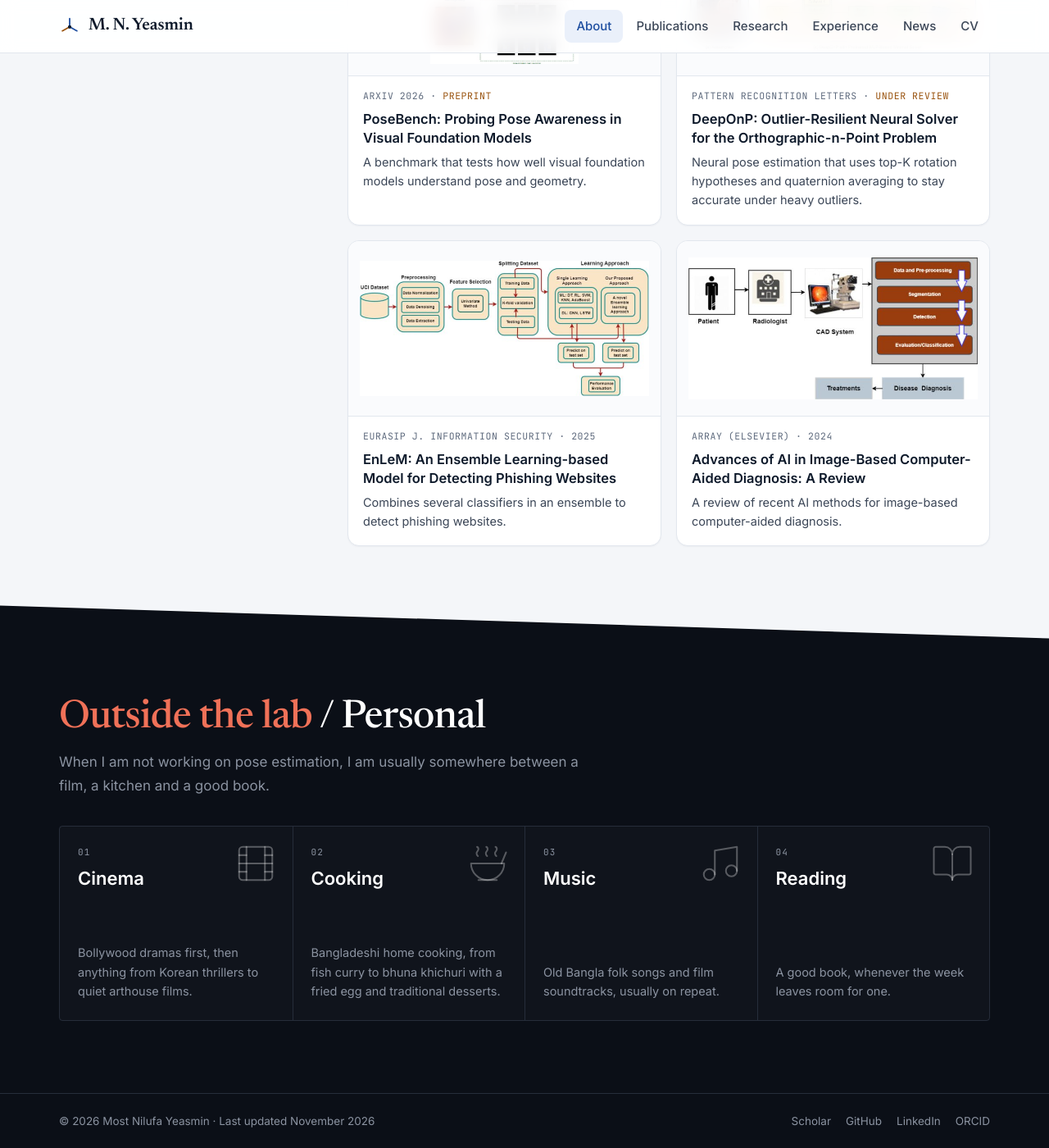
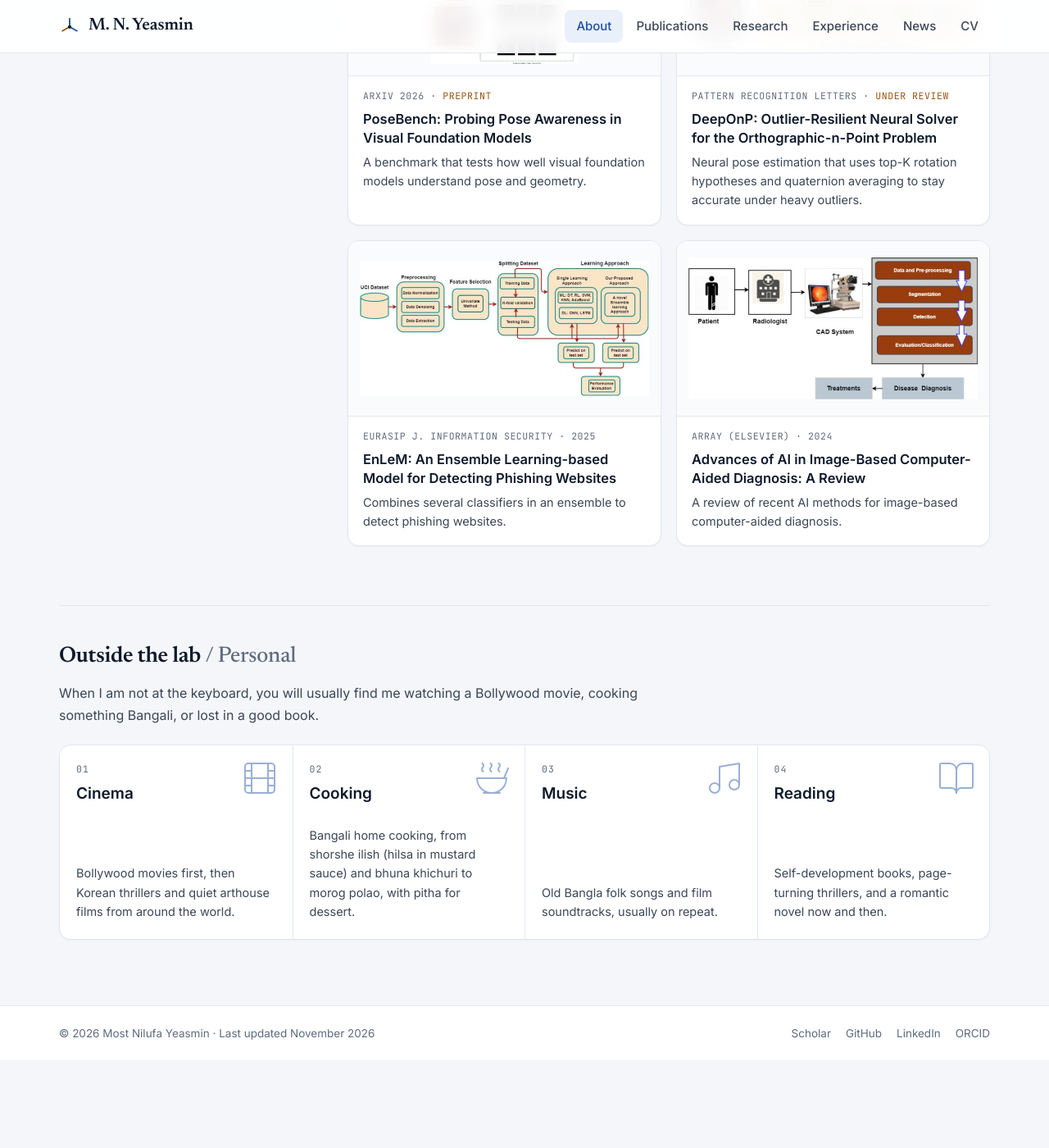
Before and after one commit to Nilufayeasmin299/mnyeasmin.github.io, a Jekyll site: the page built from index.html, in a window 1280 px wide and 1400 px high, scrolled down 1583 px. Shown: the whole window at 82% size. Built offline with Jekyll 4.4.1, drawn with Linux system fonts in a browser that asks for light colours; after the commit the page ends 2876 px from its top, so only the background shows below that.

Commit message:
Restyle "Outside the lab" in the site's own theme and rewrite it
Drop the dark band, coral title and dark homepage footer: the section
now uses the site's light background, white card, borders, blue icons
and the same serif heading as the other homepage sections, keeping the
numbered tiles. New wording per the owner: a "When I am not at the
keyboard" intro, Bollywood movies first under Cinema, named Bangali
dishes under Cooking, and self-development, thrillers and romantic
novels under Reading.

Co-Authored-By: Claude Opus 5.5 <noreply@anthropic.com>
Claude-Session: https://claude.ai/code/session_01YNeUekLM5ZmzcS3XPhiveB

```diff
--- a/_data/profile.yml
+++ b/_data/profile.yml
@@ -83,19 +83,19 @@ bio:
     <em>Array</em> (Elsevier), <em>Bioinformatics and Biology Insights</em>, and <em>Big Data and
     Cognitive Computing</em>.
 
-# "Outside the lab / Personal" band at the bottom of the homepage (numbered tiles, in order).
+# "Outside the lab / Personal" section at the bottom of the homepage (numbered tiles, in order).
 outside:
-  intro: When I am not working on pose estimation, I am usually somewhere between a film, a kitchen and a good book.
+  intro: When I am not at the keyboard, you will usually find me watching a Bollywood movie, cooking something Bangali, or lost in a good book.
   items:
     - icon: film
       title: Cinema
-      text: Bollywood dramas first, then anything from Korean thrillers to quiet arthouse films.
+      text: Bollywood movies first, then Korean thrillers and quiet arthouse films from around the world.
     - icon: soup
       title: Cooking
-      text: Bangladeshi home cooking, from fish curry to bhuna khichuri with a fried egg and traditional desserts.
+      text: Bangali home cooking, from shorshe ilish (hilsa in mustard sauce) and bhuna khichuri to morog polao, with pitha for dessert.
     - icon: music
       title: Music
       text: Old Bangla folk songs and film soundtracks, usually on repeat.
     - icon: book
       title: Reading
-      text: A good book, whenever the week leaves room for one.
+      text: Self-development books, page-turning thrillers, and a romantic novel now and then.
--- a/assets/css/main.css
+++ b/assets/css/main.css
@@ -50,11 +50,6 @@
   --red: #B42318;
   --red-ink: #8A1C1C;
   --red-soft: #FDF0F0;
-  --night: #0B0F17;
-  --night-text: #C9CED6;
-  --night-muted: #8B93A1;
-  --night-line: #262D3A;
-  --coral: #F07158;
   --serif: "Newsreader", Georgia, "Times New Roman", serif;
   --sans: "Inter", system-ui, -apple-system, "Segoe UI", Roboto, sans-serif;
   --mono: "JetBrains Mono", ui-monospace, SFMono-Regular, Menlo, monospace;
@@ -426,49 +421,35 @@ h1, h2, h3 { color: var(--ink); }
 .notfound-links { display: flex; flex-wrap: wrap; gap: 8px; margin-top: 20px; }
 
 /* ==========================================================================
-   Homepage: "Outside the lab / Personal" band
+   Homepage: "Outside the lab / Personal" (numbered tiles, site colors)
    ========================================================================== */
-.personal {
-  background: var(--night); color: var(--night-text);
-  clip-path: polygon(0 0, 100% 40px, 100% 100%, 0 100%);
-}
-.personal-in { max-width: var(--maxw); margin: 0 auto; padding: 112px var(--gutter) 88px; }
-.personal h2 { font-family: var(--serif); font-weight: 500; font-size: 48px; line-height: 1.1; letter-spacing: -.015em; color: #fff; margin: 0 0 12px; }
-.personal .accent-word { color: var(--coral); }
-.personal-intro { margin: 0 0 34px; max-width: 660px; font-size: 17px; line-height: 1.7; color: var(--night-muted); }
+.personal-in { max-width: var(--maxw); margin: 0 auto; padding: 0 var(--gutter) 80px; }
+.personal-in::before { content: ""; display: block; border-top: 1px solid var(--line); margin-bottom: 40px; }
+.personal h2 { font-family: var(--serif); font-weight: 600; font-size: 27px; letter-spacing: -.01em; margin: 0 0 8px; }
+.personal h2 .h-sub { color: var(--muted); font-weight: 500; }
+.personal-intro { margin: 0 0 22px; max-width: 760px; font-size: 16px; line-height: 1.7; }
 .facets {
   list-style: none; margin: 0; padding: 0;
   display: grid; grid-template-columns: repeat(4, minmax(0, 1fr));
-  border: 1px solid var(--night-line); border-radius: 4px;
+  background: var(--card); border: 1px solid var(--line); border-radius: 14px;
+  box-shadow: 0 1px 2px rgba(16, 24, 40, .04); overflow: hidden;
 }
-.facets > li {
-  position: relative; display: flex; flex-direction: column; min-height: 236px; padding: 22px 22px 24px;
-  border-left: 1px solid var(--night-line); background: rgba(255, 255, 255, .02);
-}
+.facets > li { position: relative; display: flex; flex-direction: column; min-height: 220px; padding: 20px 20px 22px; border-left: 1px solid var(--line); }
 .facets > li:first-child { border-left: 0; }
-.facets .num { font-family: var(--mono); font-size: 11px; letter-spacing: .1em; color: var(--night-muted); }
-.facets h3 { margin: 10px 0 0; padding-right: 64px; font-size: 22px; font-weight: 600; line-height: 1.25; color: #fff; }
-.facets .art { position: absolute; top: 18px; right: 18px; color: rgba(255, 255, 255, .3); }
-.facets .art .icon { width: 54px; height: 54px; stroke-width: .9; }
-.facets p { margin: auto 0 0; padding-top: 30px; font-size: 14.5px; line-height: 1.6; color: var(--night-muted); }
-
-/* The homepage footer continues the dark band. */
-.home-page .site-footer { background: var(--night); border-top-color: var(--night-line); }
-.home-page .footer-in, .home-page .footer-in a { color: var(--night-muted); }
-.home-page .footer-in a:hover { color: #fff; }
+.facets .num { font-family: var(--mono); font-size: 11.5px; letter-spacing: .1em; color: var(--muted); }
+.facets h3 { margin: 8px 0 0; padding-right: 60px; font-size: 19px; font-weight: 600; line-height: 1.3; }
+.facets .art { position: absolute; top: 16px; right: 16px; color: var(--accent); opacity: .45; }
+.facets .art .icon { width: 48px; height: 48px; stroke-width: 1; }
+.facets p { margin: auto 0 0; padding-top: 26px; font-size: 14.5px; line-height: 1.6; }
 
 @media (max-width: 960px) {
-  .personal-in { padding-top: 92px; }
-  .personal h2 { font-size: 38px; }
   .facets { grid-template-columns: repeat(2, minmax(0, 1fr)); }
   .facets > li:nth-child(3) { border-left: 0; }
-  .facets > li:nth-child(n+3) { border-top: 1px solid var(--night-line); }
+  .facets > li:nth-child(n+3) { border-top: 1px solid var(--line); }
 }
 @media (max-width: 600px) {
-  .personal { clip-path: polygon(0 0, 100% 22px, 100% 100%, 0 100%); }
-  .personal-in { padding: 72px var(--gutter) 60px; }
-  .personal h2 { font-size: 32px; }
+  .personal-in { padding-bottom: 56px; }
   .facets { grid-template-columns: minmax(0, 1fr); }
   .facets > li { min-height: 0; border-left: 0; }
-  .facets > li + li { border-top: 1px solid var(--night-line); }
+  .facets > li + li { border-top: 1px solid var(--line); }
 }
--- a/index.html
+++ b/index.html
@@ -98,7 +98,7 @@ redirect_from:
 
 <section class="personal" aria-labelledby="personal-heading">
   <div class="personal-in">
-    <h2 id="personal-heading"><span class="accent-word">Outside the lab</span> / Personal</h2>
+    <h2 id="personal-heading">Outside the lab <span class="h-sub">/ Personal</span></h2>
     <p class="personal-intro">{{ pr.outside.intro }}</p>
     <ul class="facets">
       {%- for o in pr.outside.items %}
```
Also changed, not shown: tests/audit.test.cjs (+0 -1 lines), tests/home.test.cjs (+20 -0 lines).
